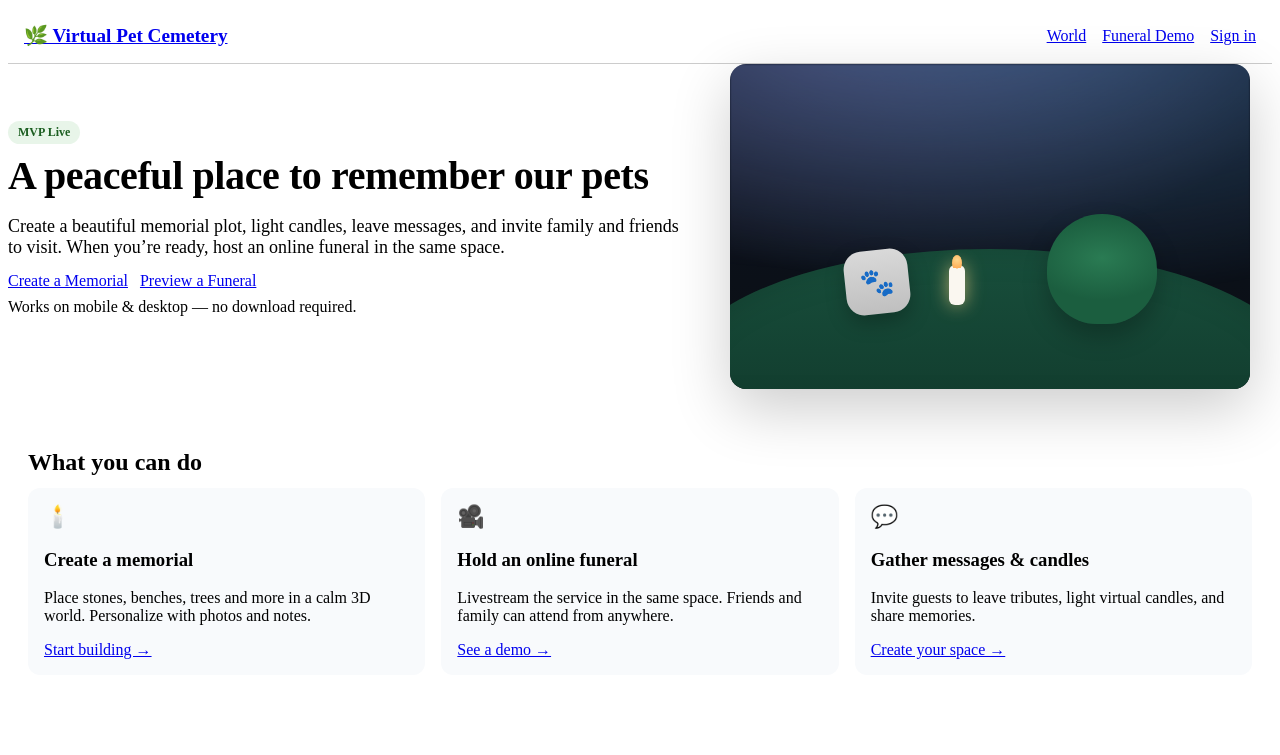
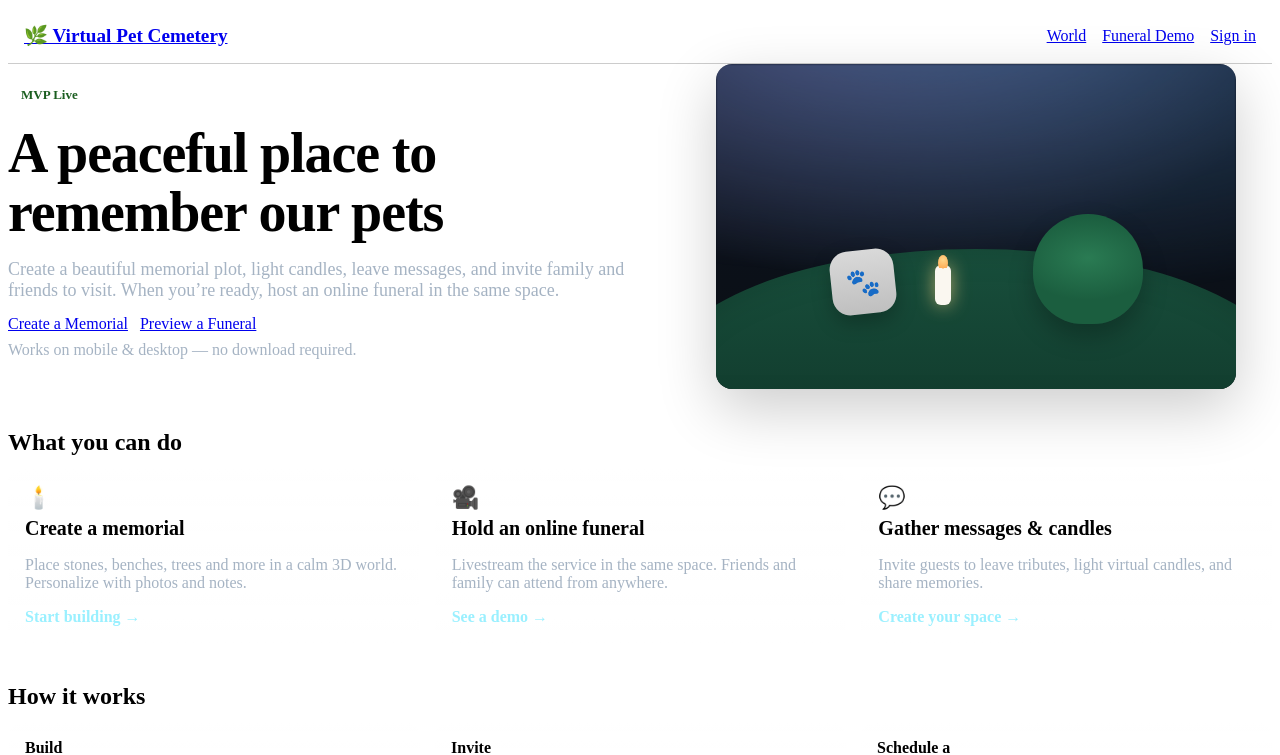
Before and after one commit to samlester100/Virtual-Pet-Cemetry, a Next.js app: page / in a window 1280 px wide. Shown: the top 755 px of the page. Built offline with nearby package versions, Linux system fonts and the light colour scheme; no server answers.

Commit message:
Update globals.css

```diff
--- a/app/globals.css
+++ b/app/globals.css
@@ -78,3 +78,170 @@
 .faq details { border:1px solid #e5e7eb; border-radius:12px; padding:12px 14px; background:#fff; }
 .faq details + details { margin-top:10px; }
 .faq summary { cursor:pointer; font-weight:600; }
+/* =========================
+   WOW THEME — Colorful, modern, animated
+   ========================= */
+:root{
+  --bg: #070b10;
+  --fg: #e8f0f7;
+  --muted: #a5b3c3;
+  --glass: rgba(255,255,255,.08);
+  --stroke: rgba(255,255,255,.15);
+  --brand: #66e4a6;
+  --brand-2: #8ec5ff;
+  --brand-3: #e7a7ff;
+  --brand-4: #ffd89e;
+  --shadow: 0 20px 60px rgba(0,0,0,.35);
+}
+
+.wow-root{
+  position: relative;
+  min-height: 100vh;
+  color: var(--fg);
+  overflow: clip;
+}
+
+/* Background blobs + grid veil */
+.wow-bg { position: fixed; inset: 0; z-index: -2; background: radial-gradient(1200px 700px at 10% -10%, #101629 0%, transparent 55%), radial-gradient(900px 600px at 90% -10%, #0b1324 0%, transparent 60%); }
+.blob { position: absolute; width: 70vmin; height: 70vmin; filter: blur(40px); opacity:.55; animation: float 14s ease-in-out infinite; }
+.b1 { left: -10vmin; top: -8vmin; background: radial-gradient(circle at 30% 30%, #3affc3, #2aa07b 40%, transparent 60%); }
+.b2 { right: -8vmin; top: -6vmin; background: radial-gradient(circle at 60% 40%, #7bc4ff, #4771f0 45%, transparent 62%); animation-delay: -6s; }
+.b3 { left: 10vmin; bottom: -20vmin; background: radial-gradient(circle at 40% 40%, #ffcf8b, #ff7db6 40%, transparent 62%); animation-delay: -3s; }
+@keyframes float {
+  0%,100% { transform: translateY(0) scale(1); }
+  50% { transform: translateY(20px) scale(1.02); }
+}
+.grid-veil { position:absolute; inset:0; background-image: radial-gradient(rgba(255,255,255,.05) 1px, transparent 1px); background-size: 26px 26px; mask-image: linear-gradient(to bottom, rgba(255,255,255,.9), rgba(255,255,255,.3)); }
+
+/* Frames provide nice max-width + padding */
+.frame{ max-width: 1180px; margin: 0 auto; padding: 28px 18px; }
+
+/* ---- HERO ---- */
+.hero{
+  display: grid;
+  grid-template-columns: 1.1fr 1fr;
+  gap: 22px;
+  align-items: center;
+}
+@media (max-width: 980px){ .hero{ grid-template-columns: 1fr; } }
+
+.hero-copy .chip{
+  display:inline-block; font-size:12px; font-weight:700; letter-spacing:.06em;
+  padding:6px 10px; border-radius:999px; color:#0a1b14;
+  background: linear-gradient(90deg, #66e4a6, #9af0ff); box-shadow: 0 6px 18px rgba(102,228,166,.4);
+}
+.hero h1{
+  font-size: clamp(32px, 6vw, 56px);
+  line-height: 1.05; margin: 12px 0 8px; letter-spacing:-.02em;
+}
+.hero h1 em{ color: #9af0ff; font-style: normal; text-shadow: 0 4px 30px rgba(154,240,255,.4); }
+.hero .sub{ color: var(--muted); font-size: 18px; max-width: 56ch; }
+.note{ color: var(--muted); margin-top: 10px; }
+
+.cta{ display:flex; gap:12px; flex-wrap: wrap; margin: 14px 0 0; }
+.btn-hero{
+  border-radius: 14px; padding: 12px 16px; font-weight: 700; font-size: 15px;
+  transition: transform .15s ease, box-shadow .15s ease, background .15s ease;
+  border: 1px solid var(--stroke); text-decoration:none; display:inline-flex; align-items:center; gap:10px;
+  backdrop-filter: blur(10px);
+}
+.btn-hero.primary{ color:#0b1217; background: linear-gradient(90deg, #66e4a6, #9af0ff); box-shadow: 0 10px 30px rgba(102,228,166,.35); }
+.btn-hero.primary:hover{ transform: translateY(-1px) scale(1.01); }
+.btn-hero.glow{ color:#0b1217; background: linear-gradient(90deg, #ffd89e, #ff7db6); box-shadow: 0 10px 30px rgba(255,145,170,.35); }
+.btn-hero.ghost{ color: var(--fg); background: rgba(255,255,255,.04); }
+.btn-hero.ghost:hover{ background: rgba(255,255,255,.07); }
+.btn-hero.slim{ padding: 10px 14px; border-radius: 12px; }
+
+.hero-viz{ display:flex; flex-direction: column; gap:12px; align-items:center; }
+.viz-card{
+  position: relative; width: 100%; max-width: 560px; aspect-ratio: 16/10;
+  border-radius: 18px; background: rgba(255,255,255,.05); border: 1px solid var(--stroke);
+  box-shadow: var(--shadow); overflow: hidden; backdrop-filter: blur(10px);
+}
+.viz-sky{ position:absolute; inset:0; background: radial-gradient(1200px 600px at 60% -10%, rgba(122,178,255,.35), transparent 60%), radial-gradient(900px 500px at 30% -20%, rgba(255,205,133,.28), transparent 60%); }
+.viz-hill{ position:absolute; left:-10%; right:-10%; bottom:-12%; height:60%; border-radius: 50% 50% 0 0 / 70% 70% 0 0; background: linear-gradient(180deg, #1a6c54, #0f3d2f); box-shadow: 0 -10px 40px rgba(0,0,0,.25) inset; }
+.viz-stone{ position:absolute; left:16%; bottom:23%; width:72px; height:72px; border-radius:20px; display:grid; place-items:center; font-size:30px; background: linear-gradient(180deg, #e5e7ea, #bfc5cc); color:#2b2b2b; transform: rotate(-6deg); box-shadow: 0 10px 24px rgba(0,0,0,.25); }
+.viz-candle{ position:absolute; left:40%; bottom:25%; width:18px; height:44px; border-radius:6px; background:#fff4e4; box-shadow: 0 0 22px rgba(255,210,130,.75); }
+.viz-candle::after{ content:''; position:absolute; left:50%; top:-10px; transform:translateX(-50%); width:10px; height:16px; background: radial-gradient(circle at 50% 40%, #ffd68a, #ffad57 70%, transparent 72%); border-radius: 50%; filter: blur(.2px); }
+.viz-tree{ position:absolute; right:14%; bottom:20%; width:120px; height:120px; border-radius: 60% 60% 55% 55%; background: radial-gradient(110px 70px at 50% 40%, #2a7b53, #174635 70%); box-shadow: 0 14px 28px rgba(0,0,0,.28); }
+.viz-glow{ position:absolute; inset:auto; left:0; right:0; bottom:0; height:35%; background: radial-gradient(50% 100% at 50% 100%, rgba(102,228,166,.25), transparent 60%); }
+
+.viz-badges{ display:flex; gap:10px; flex-wrap:wrap; }
+.badge{ display:flex; align-items:center; gap:8px; padding:8px 12px; border-radius: 999px; background: rgba(255,255,255,.06); border:1px solid var(--stroke); font-weight:600; font-size:13px; backdrop-filter: blur(10px); }
+.dot{ display:inline-block; width:8px; height:8px; border-radius:50%; background: #9af0ff; box-shadow: 0 0 0 3px rgba(154,240,255,.15); }
+.dot.live{ background:#ff8aa1; box-shadow: 0 0 0 3px rgba(255,138,161,.18); }
+.dot.safe{ background:#66e4a6; box-shadow: 0 0 0 3px rgba(102,228,166,.18); }
+
+/* ---- PILLARS ---- */
+.pillars{
+  display:grid; grid-template-columns: repeat(3, minmax(0,1fr)); gap:16px;
+}
+@media (max-width: 980px){ .pillars{ grid-template-columns: 1fr; } }
+.pillar{
+  border:1px solid var(--stroke); border-radius:16px; padding:16px;
+  background: linear-gradient(180deg, rgba(255,255,255,.06), rgba(255,255,255,.03));
+  backdrop-filter: blur(8px);
+}
+.pillar .icon{ font-size:22px; }
+.pillar h3{ margin:6px 0 6px; font-size:20px; }
+.pillar p{ color: var(--muted); }
+.link{ color: #9af0ff; text-decoration: none; font-weight:700; }
+.link:hover{ text-decoration: underline; }
+
+/* ---- GALLERY ---- */
+.gallery .head h2{ font-size: 28px; margin-bottom: 6px; }
+.gallery .head p{ color: var(--muted); margin-bottom: 12px; }
+.gallery .cards{
+  display:grid; grid-template-columns: repeat(3, minmax(0,1fr)); gap:14px;
+}
+@media (max-width: 980px){ .gallery .cards{ grid-template-columns: 1fr; } }
+.scene{
+  position:relative; border-radius:16px; height:220px; overflow:hidden;
+  background: #0f1723; border:1px solid var(--stroke);
+  box-shadow: var(--shadow);
+}
+.scene::before{ content:''; position:absolute; inset:0;
+  background: radial-gradient(700px 400px at 30% -10%, rgba(154,240,255,.22), transparent 60%),
+              radial-gradient(700px 400px at 70% -20%, rgba(255,185,150,.20), transparent 65%);
+}
+.scene .tag{
+  position:absolute; left:12px; top:12px; font-weight:700; font-size:12px;
+  padding:6px 10px; border-radius:999px; background: rgba(255,255,255,.08); border:1px solid var(--stroke);
+  backdrop-filter: blur(8px);
+}
+.scene.s1{ background-image: linear-gradient(180deg, #1b4234, #0f241d); }
+.scene.s2{ background-image: linear-gradient(180deg, #13223f, #0c1426); }
+.scene.s3{ background-image: linear-gradient(180deg, #301b3f, #150f20); }
+
+/* ---- HOW ---- */
+.how h2{ font-size: 26px; margin-bottom: 10px; }
+.steps{ list-style: none; margin:0; padding:0; display:grid; grid-template-columns: repeat(3, minmax(0,1fr)); gap:14px; }
+@media (max-width: 980px){ .steps{ grid-template-columns: 1fr; } }
+.steps li{
+  display:flex; gap:12px; align-items:flex-start; border:1px solid var(--stroke); border-radius:16px; padding:16px;
+  background: linear-gradient(180deg, rgba(255,255,255,.06), rgba(255,255,255,.03)); backdrop-filter: blur(8px);
+}
+.num{ width:28px; height:28px; border-radius: 10px; display:grid; place-items:center; font-weight:800; background: linear-gradient(90deg, #66e4a6, #9af0ff); color:#0a1217; }
+
+/* ---- PRICING ---- */
+.pricing h2{ font-size: 26px; margin-bottom: 10px; }
+.tiers{ display:grid; grid-template-columns: repeat(3, minmax(0,1fr)); gap:16px; }
+@media (max-width: 980px){ .tiers{ grid-template-columns: 1fr; } }
+.tier{
+  border:1px solid var(--stroke); border-radius:18px; padding:18px;
+  background: linear-gradient(180deg, rgba(255,255,255,.06), rgba(255,255,255,.03));
+  box-shadow: var(--shadow);
+}
+.tier .title{ font-weight:800; letter-spacing:.02em; }
+.tier .price{ font-size: 30px; font-weight: 900; margin: 8px 0; }
+.tier .price span{ font-size:14px; color: var(--muted); margin-left: 4px; }
+.tier ul{ margin:0; padding-left: 18px; color: var(--muted); }
+.tier.pro{ outline: 3px solid rgba(154,240,255,.25); background: linear-gradient(180deg, rgba(154,240,255,.10), rgba(255,255,255,.03)); }
+
+/* ---- FOOTER CTA ---- */
+.footer-cta{ text-align:center; }
+.footer-cta h2{ font-size: 28px; margin-bottom: 6px; }
+.footer-cta p{ color: var(--muted); }
+
+/* Utility tweaks so existing .card/.btn styles don’t clash */
+.card, .section { background: transparent; border: none; padding: 0; }
```
